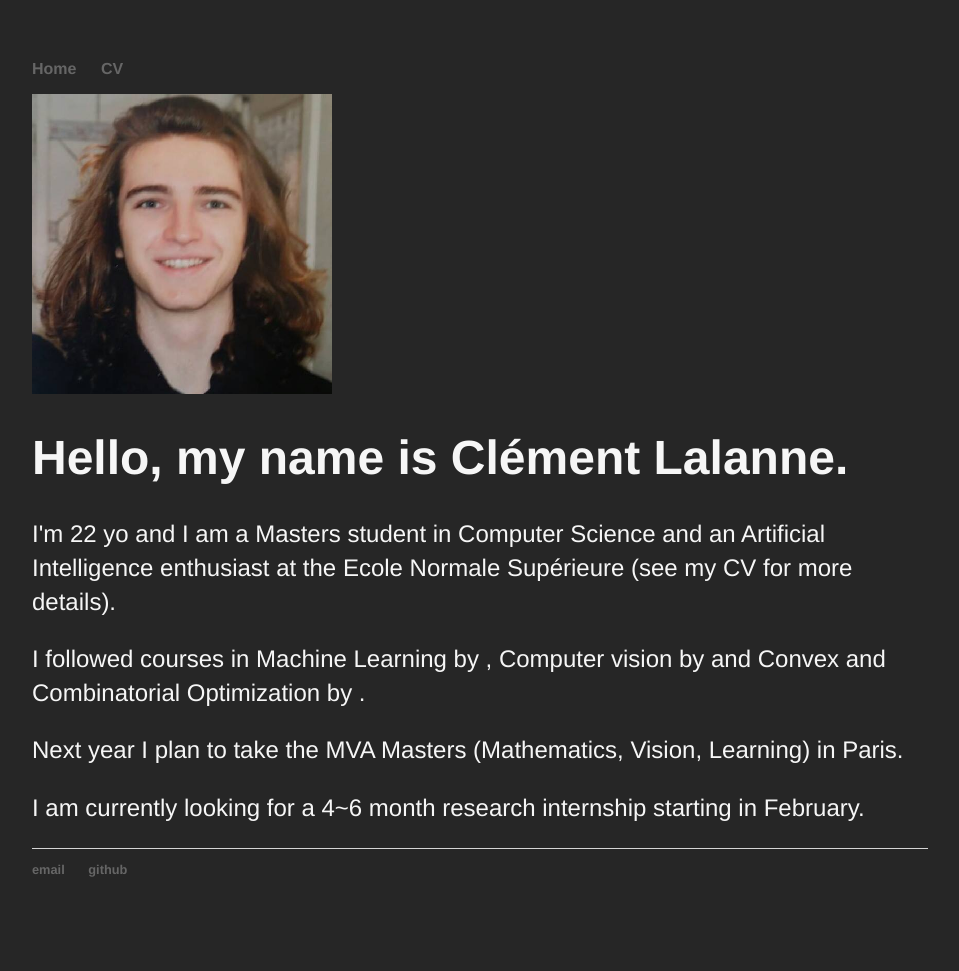
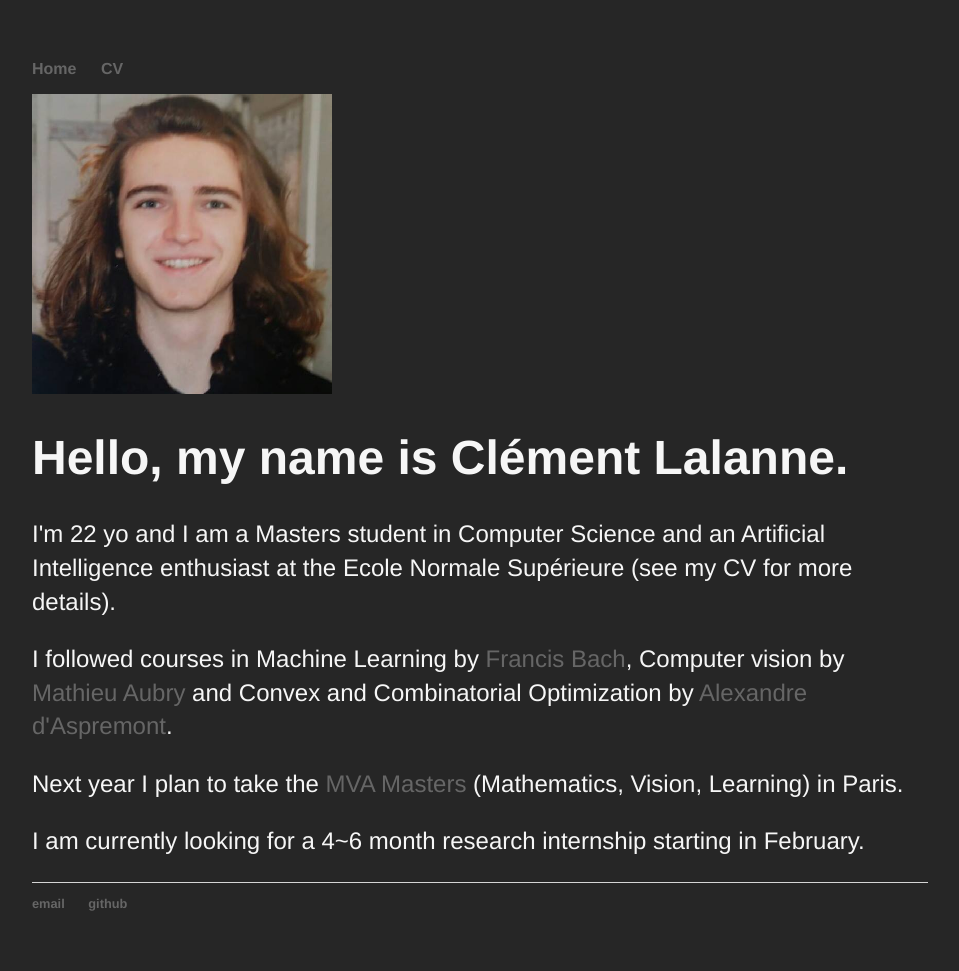
Before and after one commit to clemlal/clemlal.github.io, a Jekyll site: the page built from index.html, in a window 1280 px wide. Shown: the whole page, without its empty margins (160-1119 px from the left). Built offline with Jekyll 4.4.1, drawn with Linux system fonts in a browser that asks for light colours; before the commit the page ends 937 px from its top, so only the background shows below that.

Commit message:
updates made

```diff
--- a/index.html
+++ b/index.html
@@ -6,7 +6,7 @@ title: Clément Lalanne
 <div class="blurb">
 	<h1>Hello, my name is Clément Lalanne.</h1>
 				<p>I'm 22 yo and I am a Masters student in Computer Science and an Artificial Intelligence enthusiast at the Ecole Normale Supérieure (see my CV for more details).</p>
-				<p>I followed courses in Machine Learning by <a target="Francis Bach" href="http://www.di.ens.fr/~fbach/"></a>, Computer vision by <a target="Mathieu Aubry" href="http://imagine.enpc.fr/~aubrym/"></a> and Convex and Combinatorial Optimization by <a target="Alexandre d'Aspremont" href="http://www.di.ens.fr/~aspremon/"></a>.</p>
-				<p>Next year I plan to take the MVA Masters (Mathematics, Vision, Learning) in Paris.</p>
+				<p>I followed courses in Machine Learning by <a target="_blank" href="http://www.di.ens.fr/~fbach/">Francis Bach</a>, Computer vision by <a target="_blank" href="http://imagine.enpc.fr/~aubrym/">Mathieu Aubry</a> and Convex and Combinatorial Optimization by <a target="_blank" href="http://www.di.ens.fr/~aspremon/">Alexandre d'Aspremont</a>.</p>
+				<p>Next year I plan to take the <a target="_blank" href="http://math.ens-paris-saclay.fr/version-francaise/formations/master-mva/">MVA Masters</a> (Mathematics, Vision, Learning) in Paris.</p>
 				<p>I am currently looking for a 4~6 month research internship starting in February.</p>
 </div><!-- /.blurb -->
```
